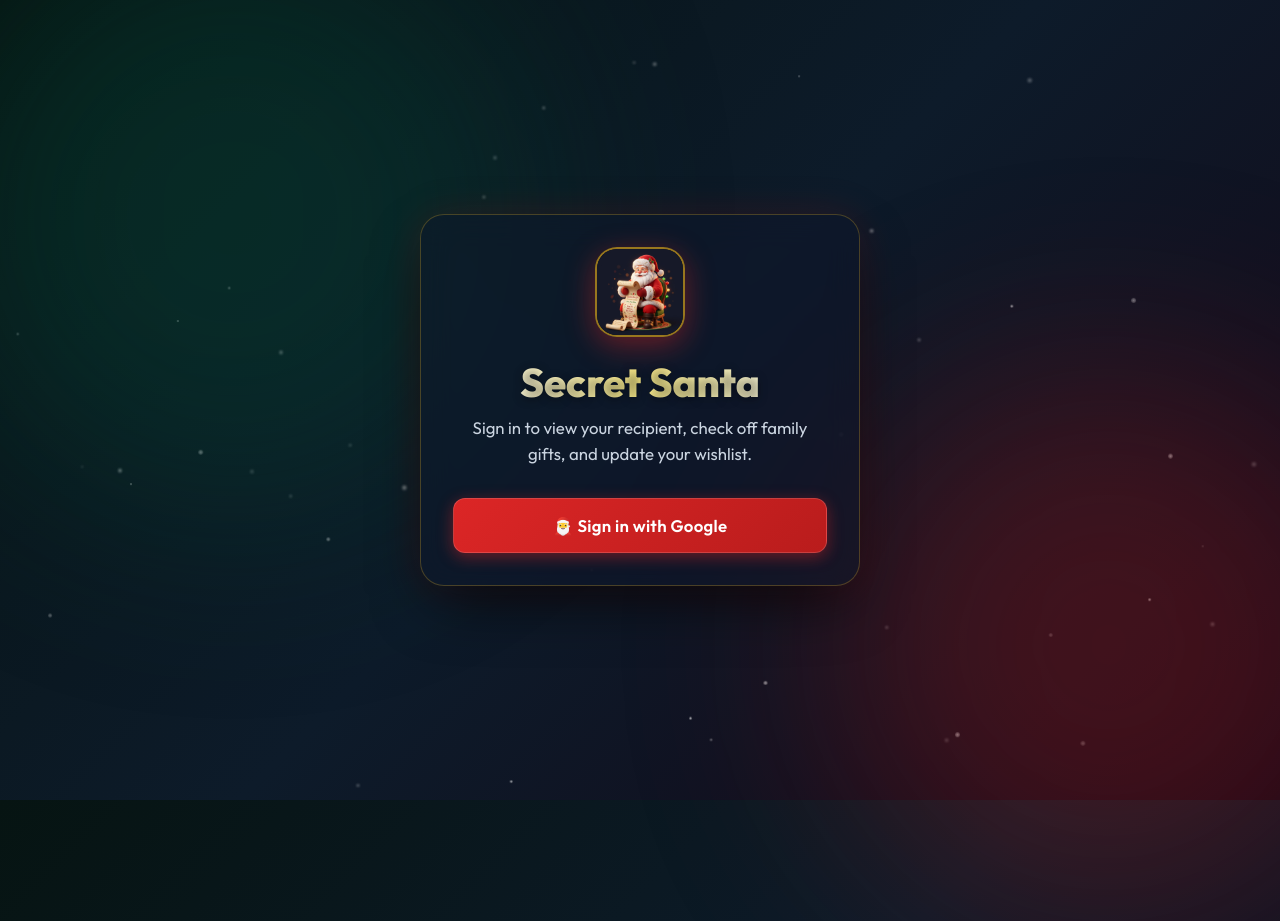
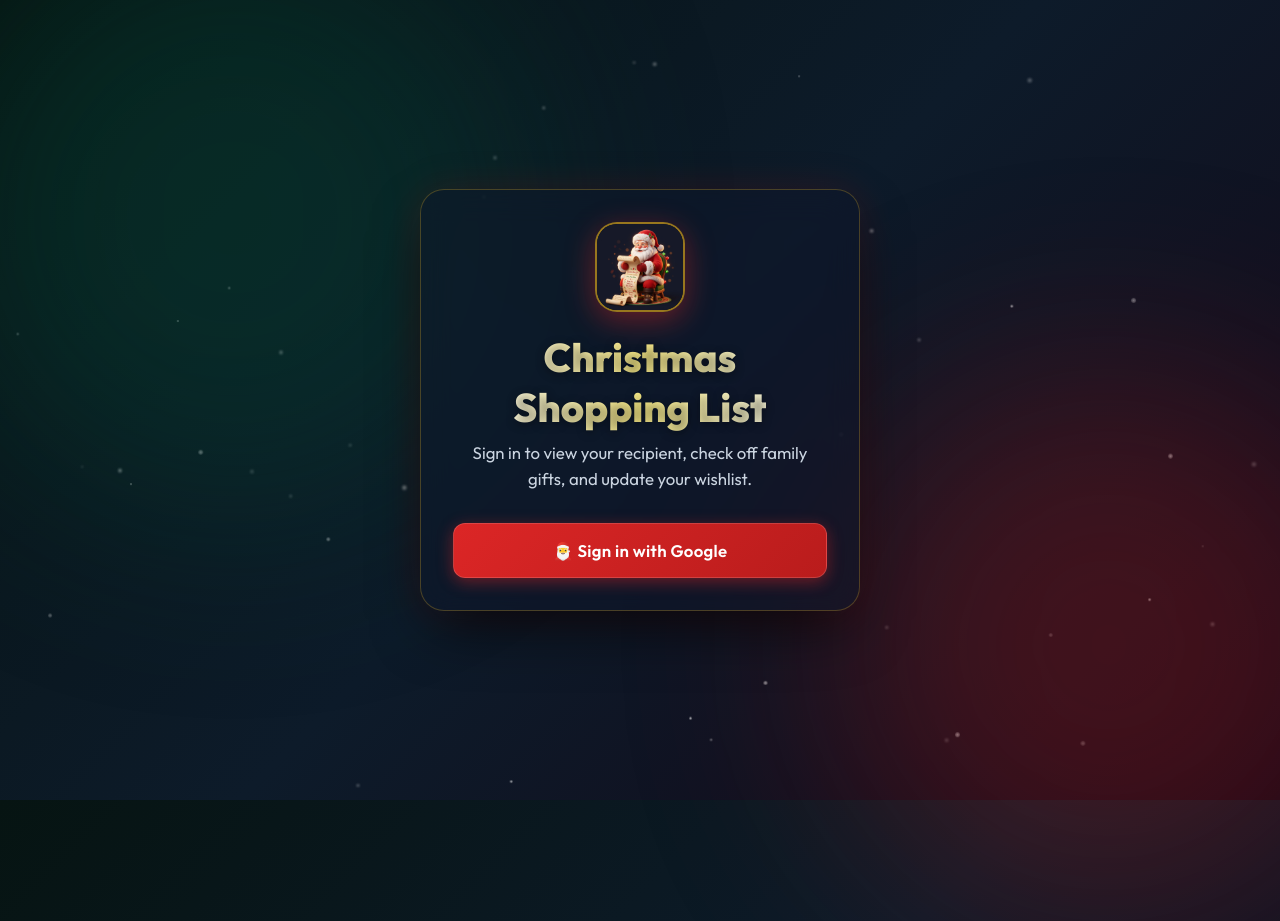
Before and after one commit to jjuhric/secret-santa, a React (Vite) app: page /#/login in a window 1280 px wide. Shown: the top 921 px of the page. Built offline with nearby package versions, Linux system fonts and the light colour scheme; no server answers; a web font is replaced by a local one.

Commit message:
Update all user-facing text from Secret Santa to Christmas Shopping List

```diff
--- a/index.html
+++ b/index.html
@@ -4,8 +4,8 @@
     <meta charset="UTF-8" />
     <link rel="icon" type="image/jpeg" href="./santa-icon.jpg" />
     <meta name="viewport" content="width=device-width, initial-scale=1.0" />
-    <meta name="description" content="Christmas Secret Santa Gift Exchange with Family Shopping Tracker and Wishlists" />
-    <title>Christmas Secret Santa</title>
+    <meta name="description" content="Christmas Shopping List with Family Tracker and Wishlists" />
+    <title>Christmas Shopping List</title>
   </head>
   <body>
     <div id="root"></div>
--- a/src/components/Admin.jsx
+++ b/src/components/Admin.jsx
@@ -293,7 +293,7 @@ export default function Admin() {
       for (const [buyerId, recipientId] of Object.entries(assignments)) {
         await setDoc(doc(db, 'users', buyerId), { recipientId }, { merge: true });
       }
-      alert('Secret Santa Draw completed successfully! All buyers have been assigned recipients from outside their family.');
+      alert('Christmas Shopping List Draw completed successfully! All buyers have been assigned recipients from outside their family.');
       fetchUsers();
     } catch (err) {
       console.error('Error saving draw: ', err);
@@ -346,7 +346,7 @@ export default function Admin() {
                 onClick={handleDraw}
                 disabled={loading || users.length < 3}
               >
-                Run Secret Santa Draw
+                Run Christmas Shopping List Draw
               </button>
             </>
           )}
--- a/src/components/BugReportModal.jsx
+++ b/src/components/BugReportModal.jsx
@@ -213,7 +213,7 @@ export default function BugReportModal() {
       if (masterAdminEmail) {
         await sendBugReportEmail({
           masterEmail: masterAdminEmail,
-          reporterName: userProfile?.name || currentUser?.email || 'Secret Santa User',
+          reporterName: userProfile?.name || currentUser?.email || 'Christmas Shopping List User',
           reporterEmail: currentUser?.email || '',
           issueDescription: description.trim(),
           pageUrl: metaInfo.pageUrl,
--- a/src/components/Dashboard.jsx
+++ b/src/components/Dashboard.jsx
@@ -19,7 +19,7 @@ export default function Dashboard() {
   const [viewingId, setViewingId] = useState(null);
   const [activeData, setActiveData] = useState(null);
 
-  // Secret Santa assigned recipient for active profile
+  // Christmas Shopping List assigned recipient for active profile
   const [recipientData, setRecipientData] = useState(null);
 
   // Wishlist item addition
@@ -161,7 +161,7 @@ export default function Dashboard() {
           </div>
           <h2>Account Not Found</h2>
           <p className="subtitle" style={{ marginTop: '0.5rem' }}>
-            The email <strong>{currentUser?.email}</strong> has not been invited to a Secret Santa family yet.
+            The email <strong>{currentUser?.email}</strong> has not been invited to a Christmas Shopping List family yet.
           </p>
           <p style={{ color: 'var(--text-muted)', fontSize: '0.9rem', marginBottom: '1.5rem' }}>
             Please contact your Family Admin to send you an invitation email.
@@ -191,7 +191,7 @@ export default function Dashboard() {
               alt="Santa reading wishlist scroll"
               style={{ width: '38px', height: '38px', borderRadius: '10px', objectFit: 'cover', border: '1.5px solid rgba(251, 191, 36, 0.6)', boxShadow: '0 2px 10px rgba(0,0,0,0.3)' }}
             />
-            Secret Santa
+            Christmas Shopping List
           </h1>
           <div style={{ display: 'flex', alignItems: 'center', gap: '0.5rem', marginTop: '0.35rem' }}>
             <span style={{ color: 'var(--text-muted)', fontSize: '0.95rem' }}>
@@ -354,7 +354,7 @@ export default function Dashboard() {
           {/* Secret Santa Draw Result Card */}
           <div className="glass-card">
             <h2 style={{ fontSize: '1.25rem', marginBottom: '0.5rem', color: 'var(--primary)' }}>
-              🎁 Secret Santa Assignment
+              🎁 Christmas Shopping List Assignment
             </h2>
             <p style={{ color: 'var(--text-muted)', fontSize: '0.85rem', marginBottom: '1.25rem' }}>
               Assigned through random 3x shuffle (outside your family)
@@ -412,7 +412,7 @@ export default function Dashboard() {
               </div>
             ) : (
               <div style={{ textAlign: 'center', padding: '1.5rem 0', color: 'var(--text-muted)' }}>
-                <p>The Secret Santa draw hasn't been conducted yet.</p>
+                <p>The Christmas Shopping List draw hasn't been conducted yet.</p>
                 <p style={{ fontSize: '0.85rem', marginTop: '0.5rem' }}>Once the Master Admin runs the draw, your recipient will appear here!</p>
               </div>
             )}
@@ -426,7 +426,7 @@ export default function Dashboard() {
                   {activeData?.name}'s Wishlist
                 </h2>
                 <p style={{ color: 'var(--text-muted)', fontSize: '0.85rem' }}>
-                  Gift ideas for your Secret Santa buyer
+                  Gift ideas for your Christmas Shopping List buyer
                 </p>
               </div>
 
--- a/src/components/Login.jsx
+++ b/src/components/Login.jsx
@@ -42,7 +42,7 @@ export default function Login() {
           />
         </div>
 
-        <h1 className="title">Secret Santa</h1>
+        <h1 className="title">Christmas Shopping List</h1>
         <p className="subtitle">Sign in to view your recipient, check off family gifts, and update your wishlist.</p>
 
         {error && <div className="error-message">{error}</div>}
--- a/src/components/SetupWizard.jsx
+++ b/src/components/SetupWizard.jsx
@@ -221,7 +221,7 @@ export default function SetupWizard({ onComplete }) {
               style={{ width: '100%', height: '100%', objectFit: 'cover' }}
             />
           </div>
-          <h2 className="title" style={{ fontSize: '1.8rem' }}>Welcome to Secret Santa!</h2>
+          <h2 className="title" style={{ fontSize: '1.8rem' }}>Welcome to Christmas Shopping List!</h2>
           <p className="subtitle" style={{ marginBottom: '1rem' }}>
             {isMasterAdmin ? 'Master Admin First-Time Setup' : 'First-Time Account Setup Wizard'}
           </p>
@@ -244,8 +244,8 @@ export default function SetupWizard({ onComplete }) {
             </h3>
 
             {isMasterAdmin && (
-              <div style={{ background: 'rgba(236,72,153,0.15)', border: '1px solid var(--primary)', padding: '0.75rem 1rem', borderRadius: '12px', fontSize: '0.9rem' }}>
-                ⭐ <strong>You are the Master Admin!</strong> You are the first user to set up the system. You have full access to manage all families and conduct the Secret Santa draw.
+              <div style={{ background: 'rgba(220,38,38,0.15)', border: '1px solid var(--primary)', padding: '0.75rem 1rem', borderRadius: '12px', fontSize: '0.9rem' }}>
+                ⭐ <strong>You are the Master Admin!</strong> You are the first user to set up the system. You have full access to manage all families and conduct the Christmas Shopping List draw.
               </div>
             )}
 
@@ -272,7 +272,7 @@ export default function SetupWizard({ onComplete }) {
                 required
               />
               <small style={{ color: 'var(--text-muted)', display: 'block', marginTop: '0.25rem' }}>
-                Family members in this group will not pick each other during the Secret Santa draw.
+                Family members in this group will not pick each other during the Christmas Shopping List draw.
               </small>
             </div>
 
@@ -438,11 +438,11 @@ export default function SetupWizard({ onComplete }) {
 
             <h3 style={{ fontSize: '1.5rem' }}>You're All Set!</h3>
             <p style={{ color: 'var(--text-muted)' }}>
-              Your account has been configured. You can now view your family shopping checklist, update your wishlist anytime, and see your Secret Santa recipient once the draw is run!
+              Your account has been configured. You can now view your family shopping checklist, update your wishlist anytime, and see your Christmas Shopping List recipient once the draw is run!
             </p>
 
             <button className="btn btn-primary btn-large" onClick={finishSetup} disabled={saving}>
-              {saving ? 'Finalizing...' : 'Enter Secret Santa Dashboard'}
+              {saving ? 'Finalizing...' : 'Enter Christmas Shopping List Dashboard'}
             </button>
           </div>
         )}
--- a/src/utils/emailService.js
+++ b/src/utils/emailService.js
@@ -52,7 +52,7 @@ export async function sendInviteEmail({ toEmail, toName, familyName, invitedBy }
     invited_by: invitedBy || 'Your Family Admin',
     invite_link: inviteLink,
     app_url: inviteLink,
-    message: `You have been invited to join the ${familyName} Secret Santa Christmas gift exchange!`
+    message: `You have been invited to join the ${familyName} Christmas Shopping List!`
   };
 
   try {
@@ -101,7 +101,7 @@ export async function sendBugReportEmail({
     to_email: masterEmail,
     from_name: reporterName || 'Anonymous User',
     reply_to: reporterEmail || '',
-    subject: `[Bug Report] Secret Santa issue from ${reporterName || 'User'}`,
+    subject: `[Bug Report] Christmas Shopping List issue from ${reporterName || 'User'}`,
     message: `Issue Description:
 ${issueDescription}
 
```
